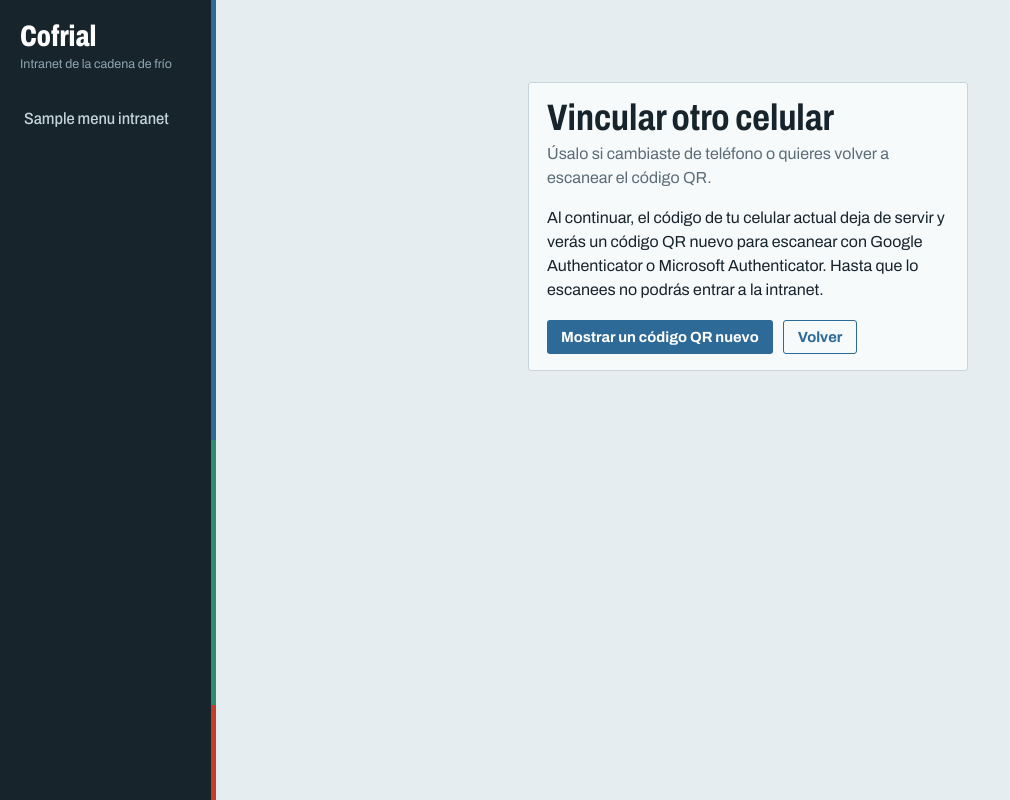
After one commit to Drakn-Sub/cofrial, a Django app: template app/cuentas/templates/cuentas/vincular_otro_celular.html in a window 1280 px wide. The commit adds this page. Shown: the whole page, without its empty margins (0-1010 px from the left). Run offline with Django 5.2, Linux system fonts and the light colour scheme; the template is opened without the code that fills it: most values are stand-ins (such as "Sample title", 1, 10 or a date in 2020).

Commit message:
Vincular otro celular: volver a escanear el código QR del segundo factor
Solo con la sesión ya verificada con el celular actual; si el teléfono se
perdió, el administrador usa el comando reiniciar_2fa. Queda en la auditoría.

Co-Authored-By: Claude Fable 5.2 <noreply@anthropic.com>
Claude-Session: https://claude.ai/code/session_01TKHgzeeroHkdCeQ6DuCd4S

```diff
--- a/app/cofrial/urls.py
+++ b/app/cofrial/urls.py
@@ -24,6 +24,7 @@ urlpatterns = [
     path("salud/", cuentas_views.salud, name="salud"),
     path("ingresar/", cuentas_views.Ingreso.as_view(), name="ingresar"),
     path("cuentas/2fa/", cuentas_views.segundo_factor, name="segundo_factor"),
+    path("cuentas/2fa/otro-celular/", cuentas_views.vincular_otro_celular, name="vincular_otro_celular"),
     path("admin/", admin.site.urls),
     path("crm/", include("crm.urls")),
     path("ops/", include("logistica.urls")),
--- /dev/null
+++ b/app/cuentas/templates/cuentas/vincular_otro_celular.html
@@ -0,0 +1,14 @@
+{% extends "interno/base.html" %}
+{% block titulo %}Vincular otro celular{% endblock %}
+{% block contenido %}
+<div class="superficie acceso">
+  <h1>Vincular otro celular</h1>
+  <p class="bajada">Úsalo si cambiaste de teléfono o quieres volver a escanear el código QR.</p>
+  <p>Al continuar, el código de tu celular actual deja de servir y verás un código QR nuevo para escanear con Google Authenticator o Microsoft Authenticator. Hasta que lo escanees no podrás entrar a la intranet.</p>
+  <form method="post" style="display:flex;gap:10px;margin-top:18px">
+    {% csrf_token %}
+    <button type="submit">Mostrar un código QR nuevo</button>
+    <a class="boton" style="background:transparent;color:var(--glaciar);border:1px solid var(--glaciar)" href="{% if menu_intranet %}{{ menu_intranet.0.url }}{% else %}/{% endif %}">Volver</a>
+  </form>
+</div>
+{% endblock %}
--- a/app/templates/interno/_riel.html
+++ b/app/templates/interno/_riel.html
@@ -7,7 +7,8 @@
   {% if user.is_authenticated %}
   <div class="yo">Sesión de<b>{{ user.email|default:user.username }}</b>
     <span class="rol">{{ rol_intranet }}</span>
-    {% if user.is_staff %}<a href="/admin/password_change/">Cambiar contraseña</a>{% endif %}
+    {% if user.is_staff and menu_intranet %}<a href="/admin/password_change/">Cambiar contraseña</a>
+    <a href="/cuentas/2fa/otro-celular/">Vincular otro celular</a>{% endif %}
     <a href="/accounts/logout/">Cerrar sesión</a>
   </div>
   {% endif %}
```
Also changed, not shown: app/cuentas/management/commands/reiniciar_2fa.py (added, +26 -0 lines), app/cuentas/tests.py (+12 -0 lines), app/cuentas/views.py (+20 -0 lines).
